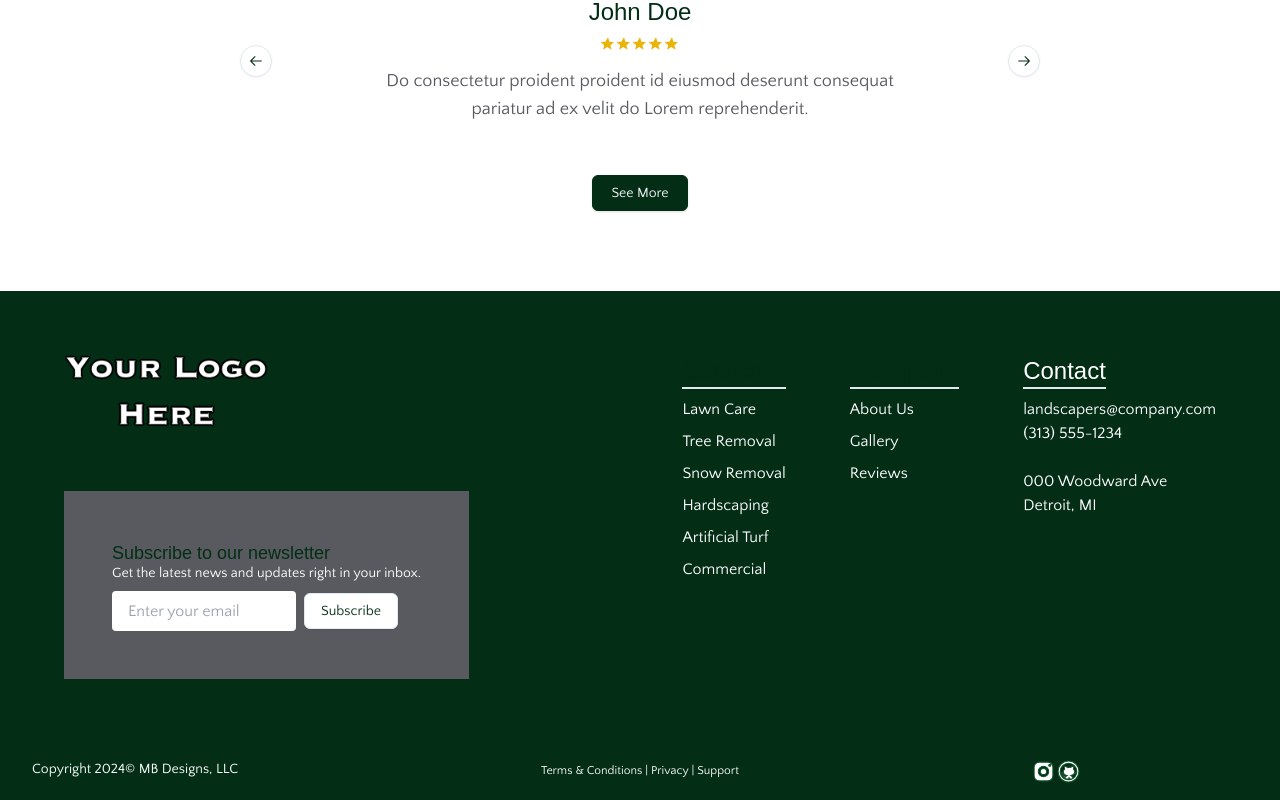
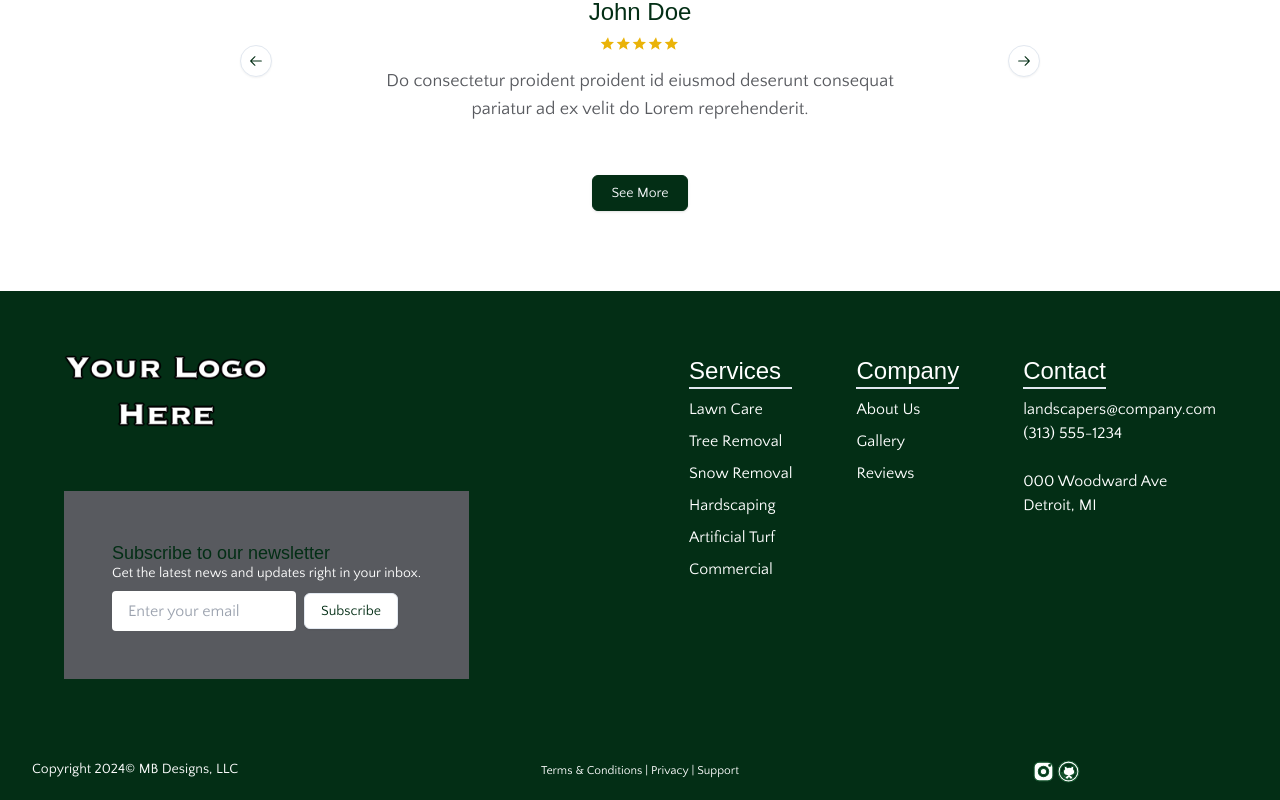
Before and after one commit to isaacsheyliger/mpa-demo, a Next.js app: page / in a window 1280 px wide. Shown: the part 2756-3556 px from the top of the page. Built offline with nearby package versions, Linux system fonts and the light colour scheme; a web font is replaced by a local one.

Commit message:
fix footer font color

```diff
--- a/src/app/_components/footer.tsx
+++ b/src/app/_components/footer.tsx
@@ -44,7 +44,7 @@ export function Footer() {
             {/* Page Links */}
             <div className="flex justify-center md:space-x-8 lg:space-x-16">
                 <div className="hidden md:block">
-                    <h3 className="text-2xl border-b-2 mb-2">Services</h3>
+                    <h3 className="text-2xl text-background border-b-2 mb-2">Services</h3>
                     <ul className="space-y-2">
                         <li className=""><Link href="/lawn-care" className="transition hover:text-secondary w-fit">Lawn Care</Link></li>
                         <li className=""><Link href="/tree-removal" className="transition hover:text-secondary w-fit">Tree Removal</Link></li>
@@ -55,7 +55,7 @@ export function Footer() {
                     </ul>
                 </div>
                 <div className="ml-4 md:ml-0 hidden md:block">
-                    <h3 className="font-extrabold text-2xl border-b-2 mb-2">Company</h3>
+                    <h3 className="text-2xl text-background border-b-2 mb-2">Company</h3>
                     <ul className="space-y-2">
                         <li className=""><Link href="/about" className="transition hover:text-secondary w-fit">About Us</Link></li>
                         <li className=""><Link href="/gallery" className="transition hover:text-secondary w-fit">Gallery</Link></li>
```
